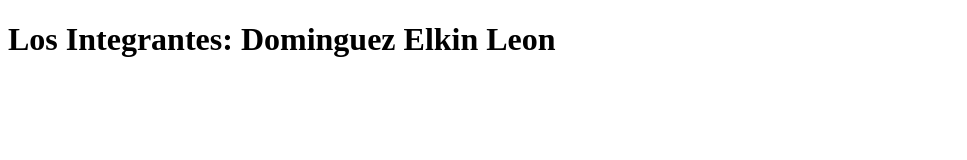
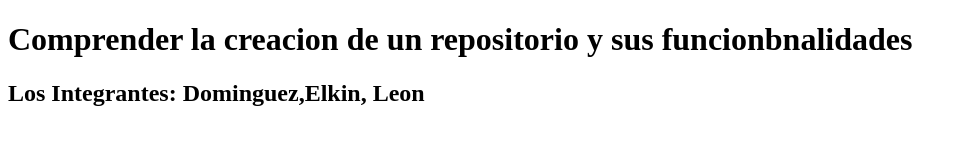
Before and after one commit to DiegoD-Data/COMPONENTE--INTRODUCCION, a plain HTML site: page index.html in a window 1280 px wide. Shown: the whole page, without its empty margins (0-967 px from the left). Drawn offline with Linux system fonts and the light colour scheme.

Commit message:
Breve explicacion del proyecto

```diff
--- a/index.html
+++ b/index.html
@@ -4,12 +4,11 @@
     <title>Que es Git y Github</title>
 </head>
 <body>
-    <h1>
+    <h1>Comprender la creacion de un repositorio y sus funcionbnalidades</h1>
+    <h2>
         Los Integrantes:
-        Dominguez
-        Elkin
-        Leon
-    </h1>
+         Dominguez,Elkin, Leon
+    </h2>
 
 </body>
 </html>
```
